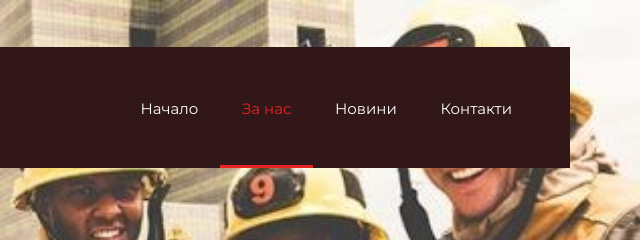
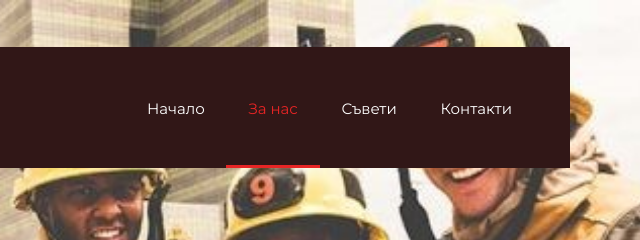
Before and after one commit to AITsachev19/Firestorm, a plain HTML site: page Firestorm/about.html in a window 1280 px wide. Shown: the top 240 px of the page, 640-1280 px from the left. Drawn offline with Linux system fonts and the light colour scheme.

Commit message:
Update about.html

```diff
--- a/Firestorm/about.html
+++ b/Firestorm/about.html
@@ -35,7 +35,7 @@
 								<ul class="main_nav_list">
 									<li class="main_nav_item"><a href="index.html">Начало</a></li>
 									<li class="main_nav_item active"><a href="#">За нас</a></li>
-									<li class="main_nav_item"><a href="news.html">Новини</a></li>
+									<li class="main_nav_item"><a href="advice.html">Съвети</a></li>
 									<li class="main_nav_item"><a href="contact.html">Контакти</a></li>
 								</ul>
 							</nav>
```
